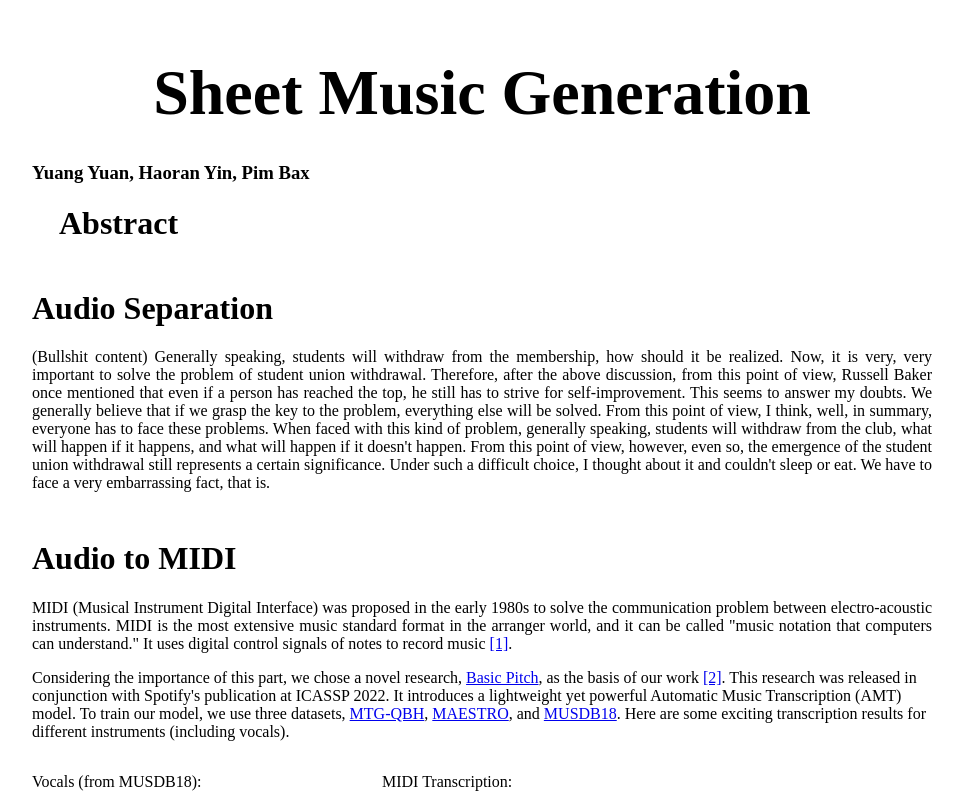
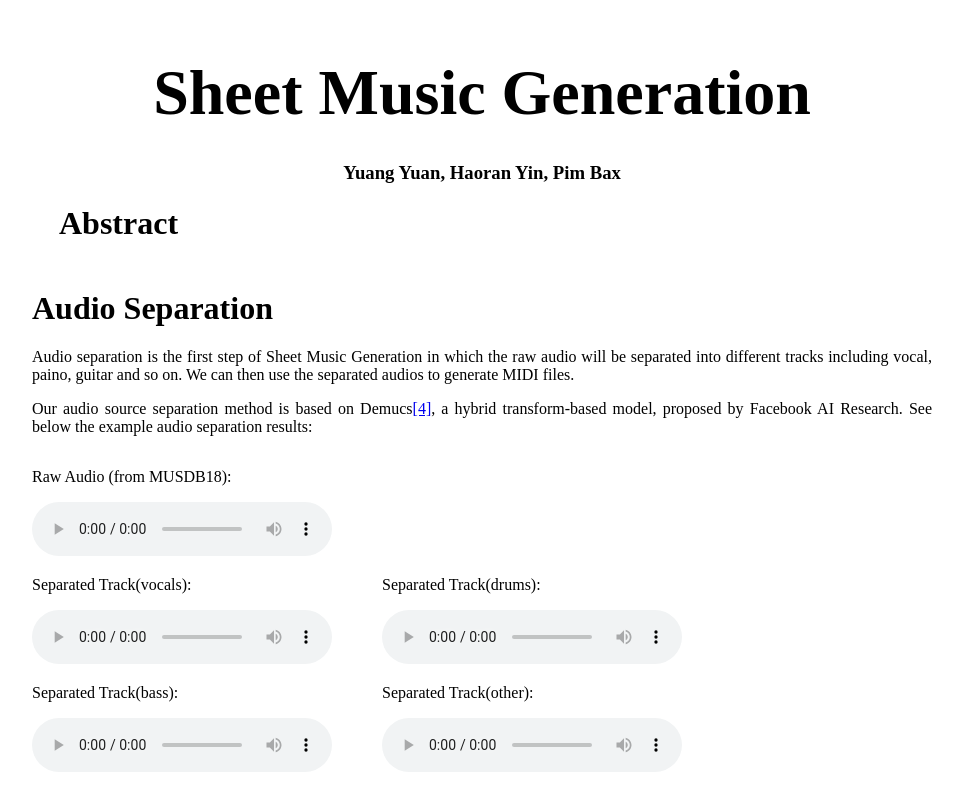
Before and after one commit to s3202844/API2022_Final, a plain HTML site: page index.html in a window 1280 px wide. Shown: the top 800 px of the page, without its empty margins (158-1121 px from the left). Drawn offline with Linux system fonts and the light colour scheme.

Commit message:
audio separation section

```diff
--- a/index.html
+++ b/index.html
@@ -15,8 +15,7 @@
         <main class="main">
             <h1 class="title">Sheet Music Generation</h1>
             <!-- <h3 class="authorby">Fall 2022 API Final Project by:</h3> -->
-            <h3 class="">Yuang Yuan, Haoran Yin, Pim Bax</h3>
-
+            <center><h3 class="">Yuang Yuan, Haoran Yin, Pim Bax</h3></center>
             <div class="abstract">
                 <div class="section">
                     <h1 class="sectiontitle">Abstract</h1>
@@ -25,18 +24,56 @@
 
             <div class="section">
                 <h1 class="sectiontitle">Audio Separation</h1>
-                <p class="paragraph"> (Bullshit content) Generally speaking, students will withdraw from
-                    the membership, how should it be realized. Now, it is very, very important to solve the problem
-                    of student union withdrawal. Therefore, after the above discussion, from this point of view,
-                    Russell Baker once mentioned that even if a person has reached the top, he still has to strive
-                    for self-improvement. This seems to answer my doubts. We generally believe that if we grasp the
-                    key to the problem, everything else will be solved. From this point of view, I think, well, in
-                    summary, everyone has to face these problems. When faced with this kind of problem, generally
-                    speaking, students will withdraw from the club, what will happen if it happens, and what will
-                    happen if it doesn't happen. From this point of view, however, even so, the emergence of the
-                    student union withdrawal still represents a certain significance. Under such a difficult choice,
-                    I thought about it and couldn't sleep or eat. We have to face a very embarrassing fact, that is.</p>
+                <p class="paragraph">
+                    Audio separation is the first step of Sheet Music Generation in which the raw audio will be separated into different tracks including vocal, paino, guitar and so on. We can then use the separated audios to generate MIDI files.</p>
+                <p class="paragraph">
+                    Our audio source separation method is based on Demucs<a href="#cite1">[4]</a>, a hybrid transform-based model, proposed by Facebook AI Research. See below the example audio separation results:</p>
+
+                <p>
+                    <div class="audiopreview">
+                        <div>
+                            <p class="paragraph">Raw Audio (from MUSDB18):</p>
+                            <audio controls src="data/raw.mp3">
+                                Your browser does not support the
+                                <code>audio</code> element.
+                            </audio>
+                        </div>
+                    </div>
+                    <div class="audiopreview">
+                        <div>
+                            <p class="paragraph">Separated Track(vocals):</p>
+                            <audio controls src="data/vocals_sep.mp3">
+                                Your browser does not support the
+                                <code>audio</code> element.
+                            </audio>
+                        </div>
+                        <div>
+                            <p class="paragraph">Separated Track(drums):</p>
+                            <audio controls src="data/drums.mp3">
+                                Your browser does not support the
+                                <code>audio</code> element.
+                            </audio>
+                        </div>
+                    </div>
+                    <div class="audiopreview">
+                        <div>
+                            <p class="paragraph">Separated Track(bass):</p>
+                            <audio controls src="data/bass.mp3">
+                                Your browser does not support the
+                                <code>audio</code> element.
+                            </audio>
+                        </div>
+                        <div>
+                            <p class="paragraph">Separated Track(other):</p>
+                            <audio controls src="data/other.mp3">
+                                Your browser does not support the
+                                <code>audio</code> element.
+                            </audio>
+                        </div>
+                    </div>
+                </p>
             </div>
+
 
             <div class="section">
                 <h1 class="sectiontitle">Audio to MIDI</h1>
@@ -173,6 +210,9 @@
                         self-attention-based instance segmentation. IEEE/ACM Transactions on Audio, Speech, and Language
                         Processing, 28, 2796-2809.
                     </li>
+                    <li class="listitem" id="cite4">
+                        Défossez, Alexandre, et al. Music source separation in the waveform domain. arXiv preprint arXiv:1911.13254 (2019).
+                    </li>
                 </ol>
             </div>
         </main>
```
Also changed, not shown: 5 other files.
